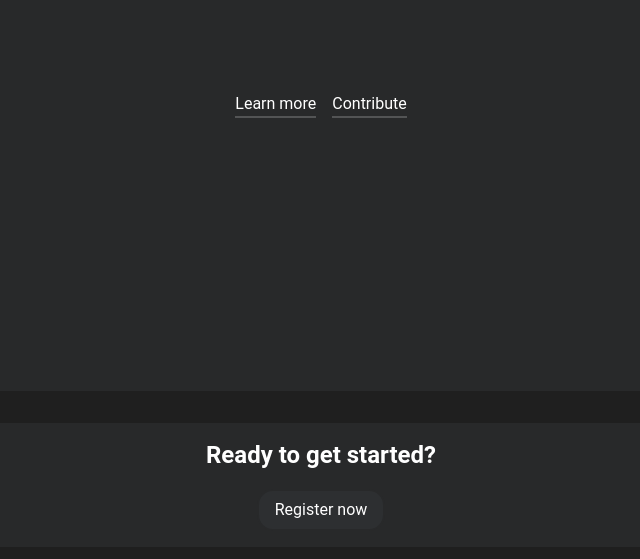
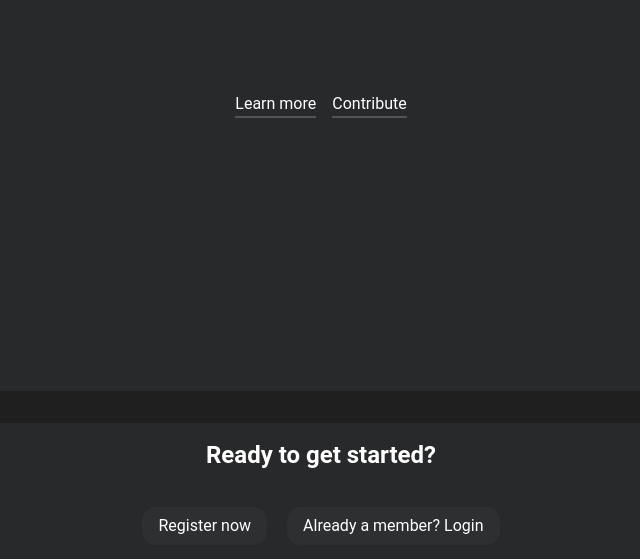
Before and after one commit to kyvex-ltd/chat, a website: page landing.html in a window 1280 px wide. Shown: the part 393-952 px from the top of the page, without its empty margins (319-959 px from the left). Drawn offline with Linux system fonts and the light colour scheme.

Commit message:
Adjusted CTA Added option to log in and placed links inside a .link__row

```diff
--- a/landing.html
+++ b/landing.html
@@ -39,7 +39,10 @@
 <main>
   <div class="cta">
     <h2>Ready to get started?</h2>
-    <a href="" class="button">Register now</a>
+    <div class="link__row">
+      <a href="register.html" class="button">Register now</a>
+      <a href="login.html" class="button">Already a member? Login</a>
+    </div>
     </div>
 
     <hr>
@@ -59,7 +62,8 @@
 
       <div class="feature">
         <h3>Open source</h3>
-      <p>Our code is fully open source and available on <a href="https://github.com/kyvex-ltd/chat/">GitHub</a>, so you
+        <p>Our code is fully open source and available on <a href="https://github.com/kyvex-ltd/chat/">GitHub</a>, so
+          you
           can see exactly how we're keeping your data secure.</p>
       </div>
 
@@ -71,7 +75,8 @@
 
       <div class="feature">
         <h3>No hidden fees</h3>
-      <p>Kyvex Chat is 100% free, with no hidden fees or charges. We believe that everyone should have access to a great
+        <p>Kyvex Chat is 100% free, with no hidden fees or charges. We believe that everyone should have access to a
+          great
           chat app, without having to pay for it.</p>
       </div>
 
```
Lines whose indentation alone changed are shown as unchanged.
